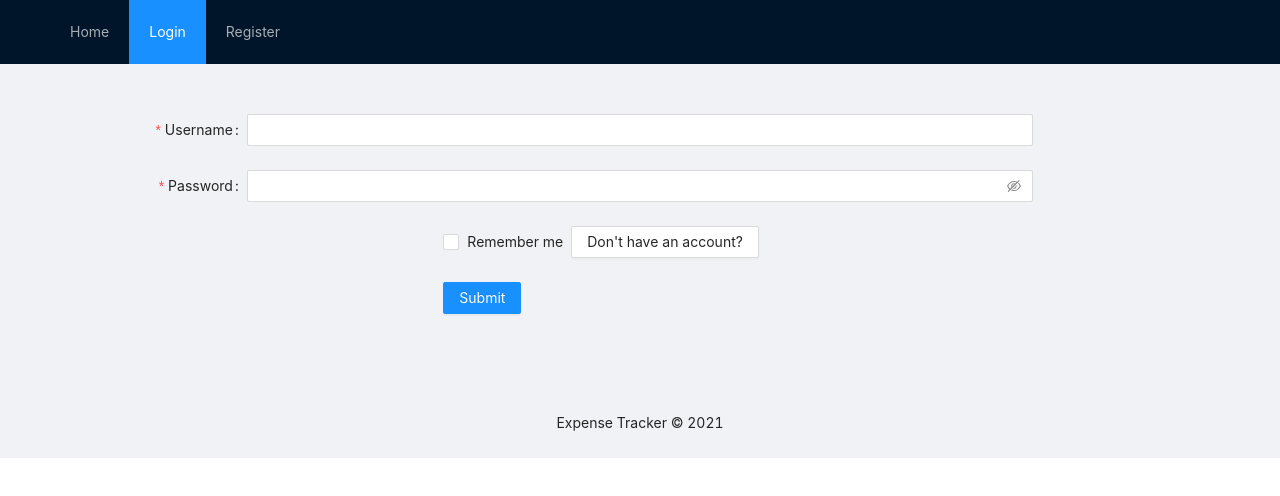
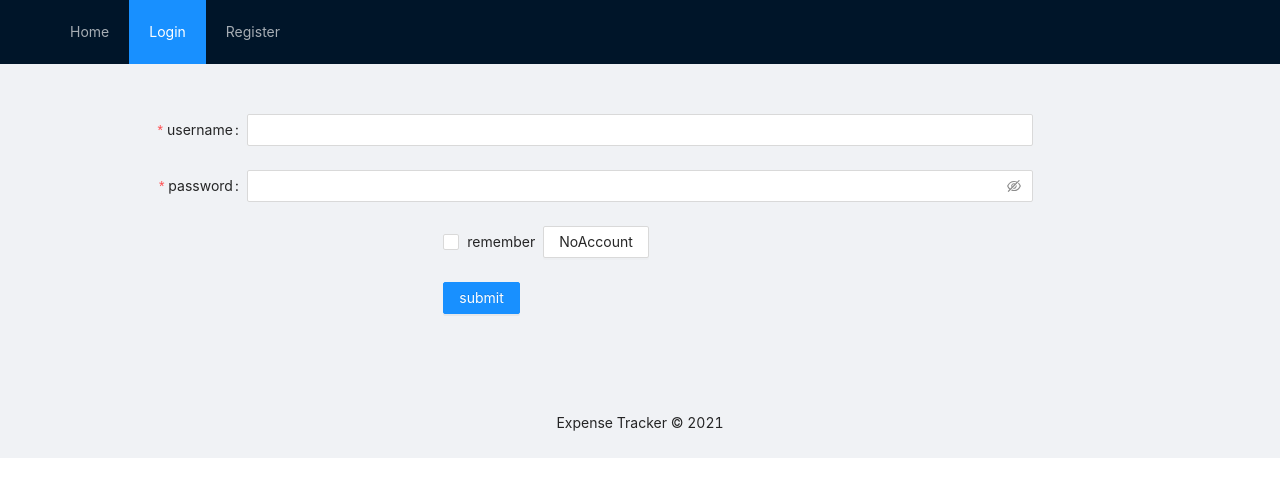
Before and after one commit to sakkarakaya/Expense-Tracker-WebApp, a React (Create React App) app: page /login in a window 1280 px wide. Shown: the top 496 px of the page. Built offline with nearby package versions, Linux system fonts and the light colour scheme.

Commit message:
added framer motion to login page

```diff
--- a/src/components/Login.tsx
+++ b/src/components/Login.tsx
@@ -7,8 +7,11 @@ import { AppState } from "../store";
 import { useEffect } from "react";
 import showError from "../utils/showError";
 import showSuccess from "../utils/showSuccess";
+import { motion } from "framer-motion";
+import { useTranslation } from "react-i18next";
 
 const Login = () => {
+  const { t } = useTranslation();
   const history = useHistory();
   const location = useLocation<{ newSignUp?: boolean }>();
   const dispatch = useDispatch();
@@ -24,8 +27,8 @@ const Login = () => {
   }, [error]);
 
   useEffect(() => {
-    data.username && showSuccess("Successfully logged in");
-  }, [data.username]);
+    data.username && showSuccess(`${t("loginSuccess")}`);
+  }, [data.username, t]);
 
   useEffect(() => {
     const token = localStorage.getItem("token");
@@ -35,6 +38,12 @@ const Login = () => {
   }, [data, history]);
 
   return (
+    <motion.div
+      initial={{ opacity: 0, x: "100%" }}
+      animate={{ opacity: 1, x: 0 }}
+      exit={{ opacity: 0, x: "100%" }}
+      transition={{ type: "spring", delay: 0.3 }}
+    >
       <Form
         name='basic'
         labelCol={{ span: 4 }}
@@ -46,12 +55,12 @@ const Login = () => {
         {location.state?.newSignUp && (
           <Result
             status='success'
-          title='Successfully registered!'
-          subTitle='You can login now'
+            title={t("registerSuccess")}
+            subTitle={t("registerSuccessText")}
           />
         )}
         <Form.Item
-        label='Username'
+          label={t("username")}
           name='username'
           rules={[{ required: true, message: "Please input your username!" }]}
         >
@@ -59,7 +68,7 @@ const Login = () => {
         </Form.Item>
 
         <Form.Item
-        label='Password'
+          label={t("password")}
           name='password'
           rules={[{ required: true, message: "Please input your password!" }]}
         >
@@ -71,18 +80,19 @@ const Login = () => {
           valuePropName='checked'
           wrapperCol={{ offset: 8, span: 16 }}
         >
-        <Checkbox>Remember me</Checkbox>
+          <Checkbox>{t("remember")}</Checkbox>
           <Button onClick={() => history.push("/register")}>
-          Don't have an account?
+            {t("NoAccount")}
           </Button>
         </Form.Item>
 
         <Form.Item wrapperCol={{ offset: 8, span: 16 }}>
           <Button type='primary' htmlType='submit'>
-          Submit
+            {t("submit")}
           </Button>
         </Form.Item>
       </Form>
+    </motion.div>
   );
 };
 
```
Lines whose indentation alone changed are shown as unchanged.
